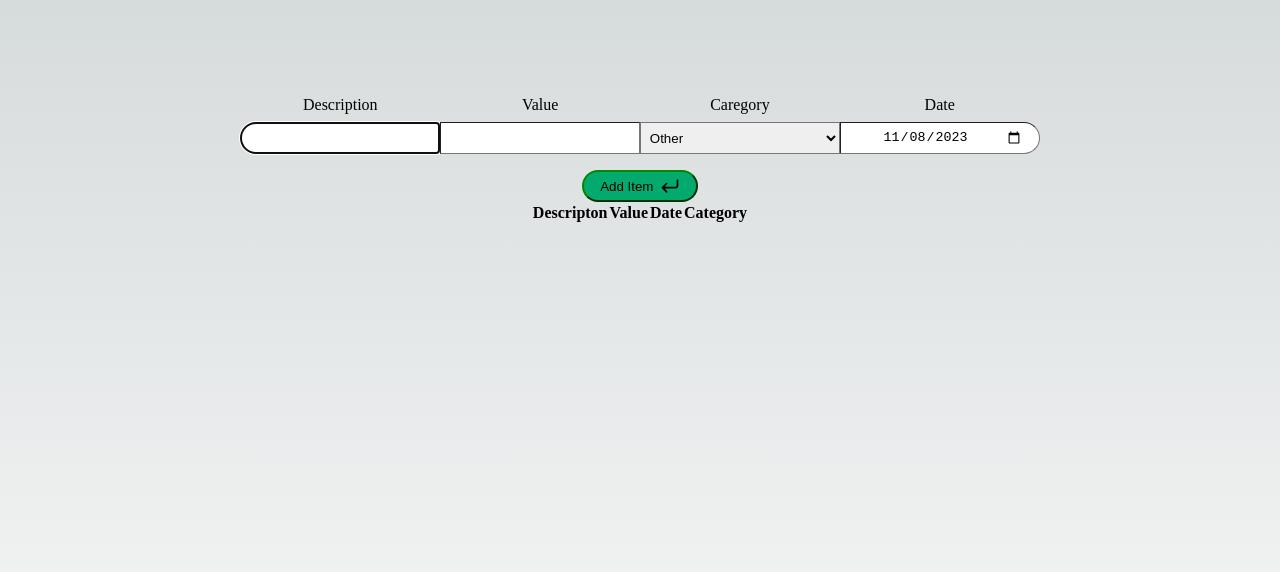
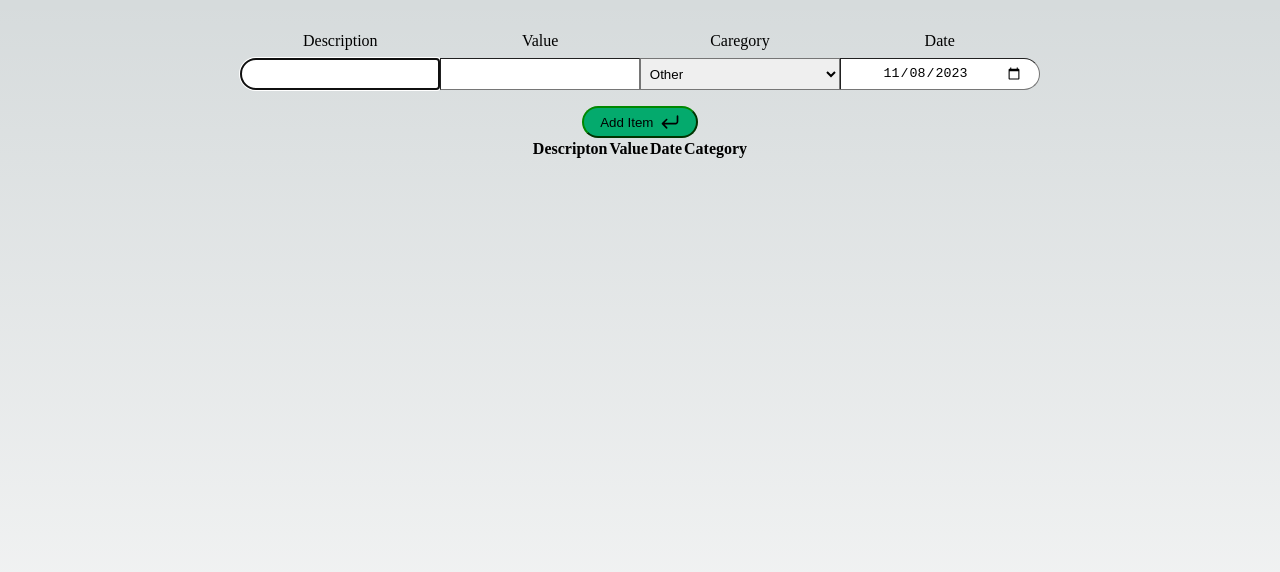
Before and after one commit to AguirreEze/expenses-list, a Next.js app: page / in a window 1280 px wide. Shown: the top 572 px of the page. Built offline with nearby package versions, Linux system fonts and the light colour scheme.

Commit message:
style: decresed main padding

```diff
--- a/app/page.module.css
+++ b/app/page.module.css
@@ -2,6 +2,6 @@
   display: flex;
   flex-direction: column;
   align-items: center;
-  padding: 6rem;
+  padding: 2rem;
   min-height: 100vh;
 }
```
